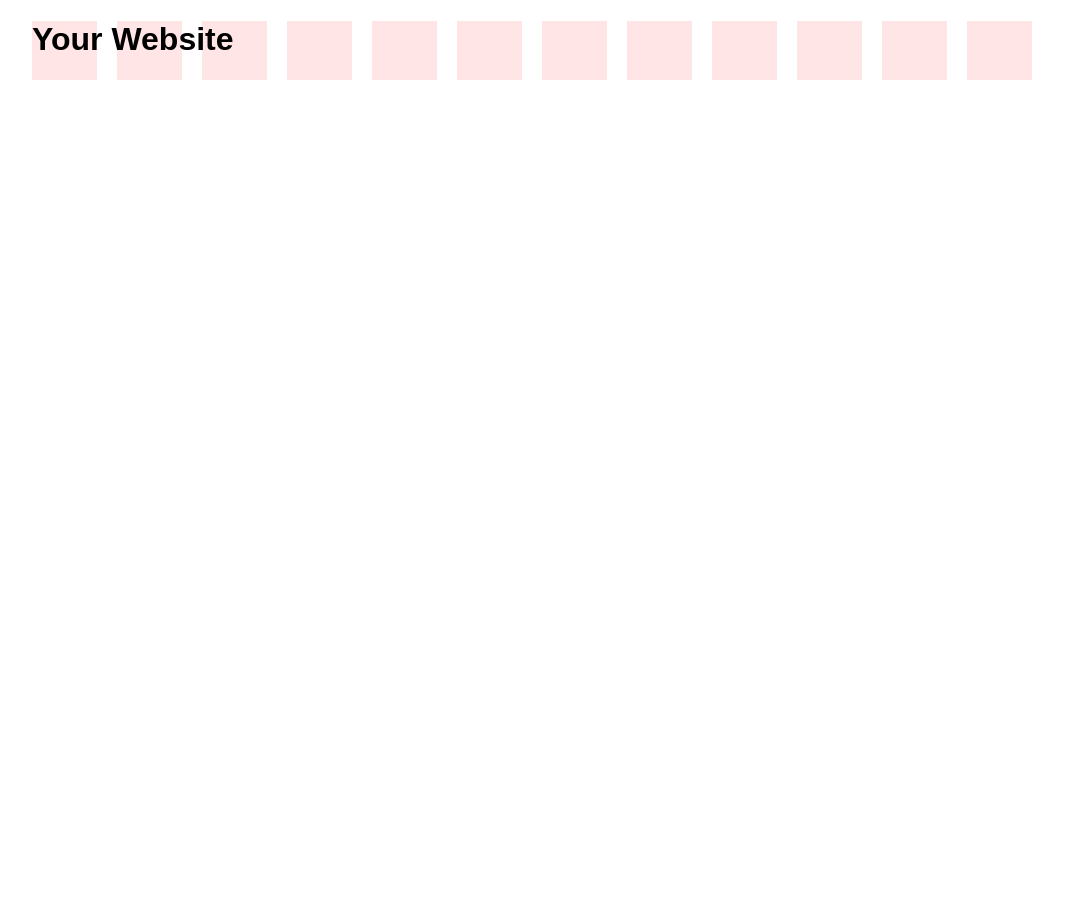
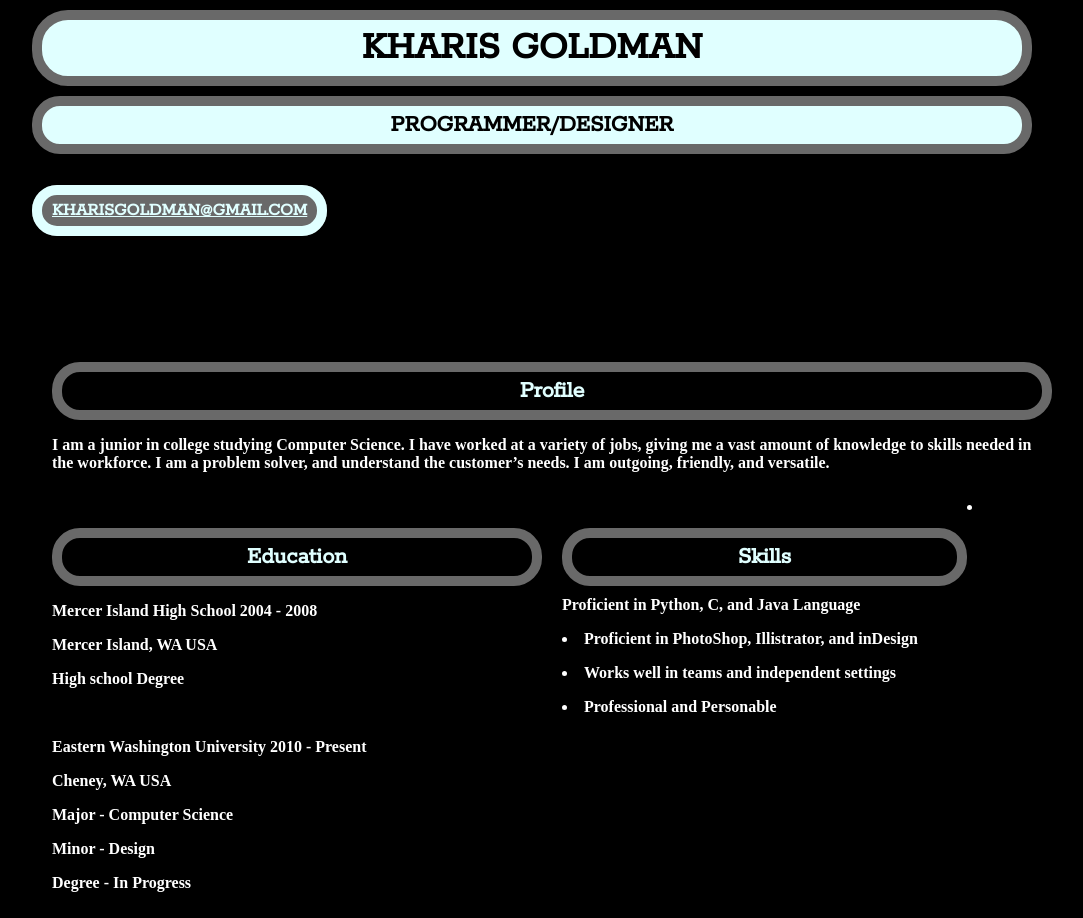
Before and after one commit to kharisgoldman/p2-resume1, a plain HTML site: page index.html in a window 1280 px wide. Shown: the whole page, without its empty margins (108-1191 px from the left). Before the commit the page ends 800 px from the top, so only its background shows below. Drawn offline with Linux system fonts and the light colour scheme.

Commit message:
version one
SO MUCH STUFF ;P

```diff
--- a/css/styles.css
+++ b/css/styles.css
@@ -5,3 +5,96 @@
 .showgrid {
 	background: url("../img/grid-bg.png") repeat-y;
 }
+
+
+
+body{
+
+	background-color: black;
+	font-family: "Rokkitt", sans-serif;
+	font-size: 24px;
+}
+
+h1{
+	font-family: "rokkitt", sans-serif;
+	color: black;
+	font-size: 40px;
+	background: lightcyan;
+	padding: 5px 10px;
+	margin: 10px 0px;
+	border-radius: 36px;
+	border: 10px dimgrey solid;
+	text-transform: uppercase;
+	text-align: center;
+
+}
+
+
+h2{
+
+	font-family: "rokkitt", sans-serif;
+	color: black;
+	background: lightcyan;
+	padding: 5px 10px;
+	margin: 10px 0px;
+	border-radius: 28px;
+	font-size: 24px;
+	border: 10px dimgrey solid;
+	text-transform: uppercase;
+	text-align: center;
+}
+h3 .btn {
+	font-family: "rokkitt", sans-serif;
+	font-size: 18px;
+	color: lightcyan;
+	background: dimgrey;
+	padding: 5px 10px;
+	margin: 10px 0px;
+	border-radius: 25px;
+	border: 10px lightcyan solid;
+	text-transform: uppercase;
+	text-align: center;
+}
+
+.btn:hover {
+	background-color: black;
+	color: lightcyan;
+	border: 10px dimgrey solid;
+}
+
+h4{
+	font-family: "rokkitt", sans-serif;
+	color: lightcyan;
+	background: black;
+	padding: 5px 10px;
+	margin: 30px 0 0 0;
+	border-radius: 28px;
+	font-size: 24px;
+	border: 10px dimgrey solid;
+	text-align: center;
+}
+
+#education {
+	color: white;
+	font-family: "rokitt";
+	font-size: 16px;
+	font-weight: bold;
+	text-align: left;
+	margin-left: 20px;
+}
+#skills{
+	color: white;
+	font-family: "rokitt";
+	font-size: 16px;
+	font-weight: bold;
+	text-align: left;
+	margin-left: 20px;
+
+}
+#profile {
+	color: white;
+	font-family: "rokitt";
+	font-weight: bold;
+	font-size: 16px;
+	text-align: left;
+	margin-left: 20px;
--- a/index.html
+++ b/index.html
@@ -2,21 +2,68 @@
 <html lang="en">
 <head>
   <meta charset="UTF-8" />
-  <title>Your Website</title>
+  <title>Resume</title>
 
- <link rel="icon" href="favicon.ico">
+ <link rel="shortcut icon" href="img/icon.ico" type="image/x-icon" />
 
   <link rel="stylesheet" href="css/normalize.css">
   <link rel="stylesheet" href="css/grid.css">
   <link rel="stylesheet" href="css/styles.css">
-
+<link href='http://fonts.googleapis.com/css?family=Anton' rel='stylesheet' type='text/css'>
+<link href='http://fonts.googleapis.com/css?family=Rokkitt' rel='stylesheet' type='text/css'>
+ <link href='http://fonts.googleapis.com/css?family=Lobster' rel='stylesheet' type='text/css'>
 </head>
 <body>
 
 	<div class="container showgrid">
 
 		<!-- Your Content -->
-		<h1>Your Website</h1>
+
+		<h1>Kharis Goldman</h1>
+		<h2>Programmer/Designer</h3>
+		<div class="grid_6" omega> <h3><A HREF="kharisgoldman@gmail.com" class="btn">kharisgoldman@gmail.com</A> </h3>
+		</div>
+
+		<br></br><br></br><br></br>
+
+		<div id="profile" class="grid_12 omega">
+		<h4> Profile </h4>
+		<p>I am a junior in college studying Computer Science. I have worked at a variety of jobs, giving me a vast amount of knowledge to skills needed in the workforce. I am a problem solver, and understand the customer’s needs. I am outgoing, friendly, and versatile.</p>
+
+		</div>
+
+		<div id="education">
+			<div class="grid_6 alpha">
+				<h4> Education </h4>
+				<p>Mercer Island High School 2004 - 2008</p>
+				<p>Mercer Island, WA USA</p>
+				<p>High school Degree</p>
+				<br>
+				<p>Eastern Washington University 2010 - Present</p>
+				<p>Cheney, WA USA</p>
+				<p>Major - Computer Science</p>
+				<p>Minor - Design</p>
+				<p>Degree - In Progress</p>
+
+			</div>
+
+
+		</div>
+
+		<div id="skills">
+			<div class="grid_5 omega">
+				<h4> Skills </h4>
+			</div>
+
+
+			<p><li> Proficient in Python, C, and Java Language</li></p>
+			<p><li> Proficient in PhotoShop, Illistrator, and inDesign</li></p>
+			<p><li> Works well in teams and independent settings</li></p>
+			<p><li> Professional and Personable</li></p>
+
+		</div>
+
+
 
 		<!-- Clearfix -->
 		<div class="clear"></div>
```
Also changed, not shown: img/grid-bg.png (deleted), img/icon.ico (added).
